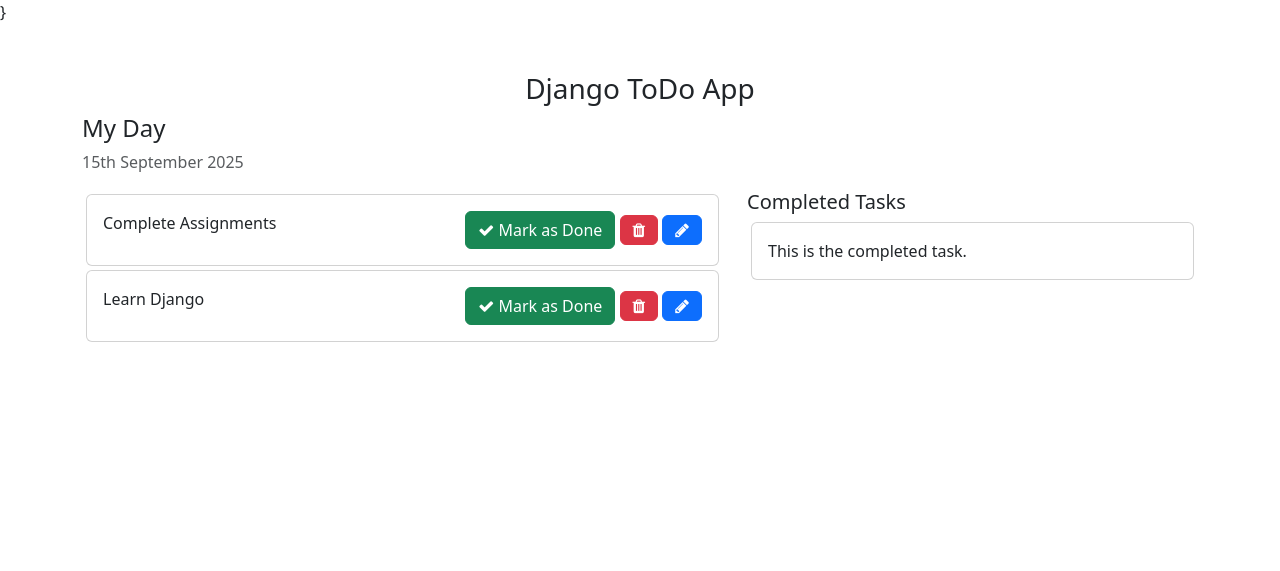
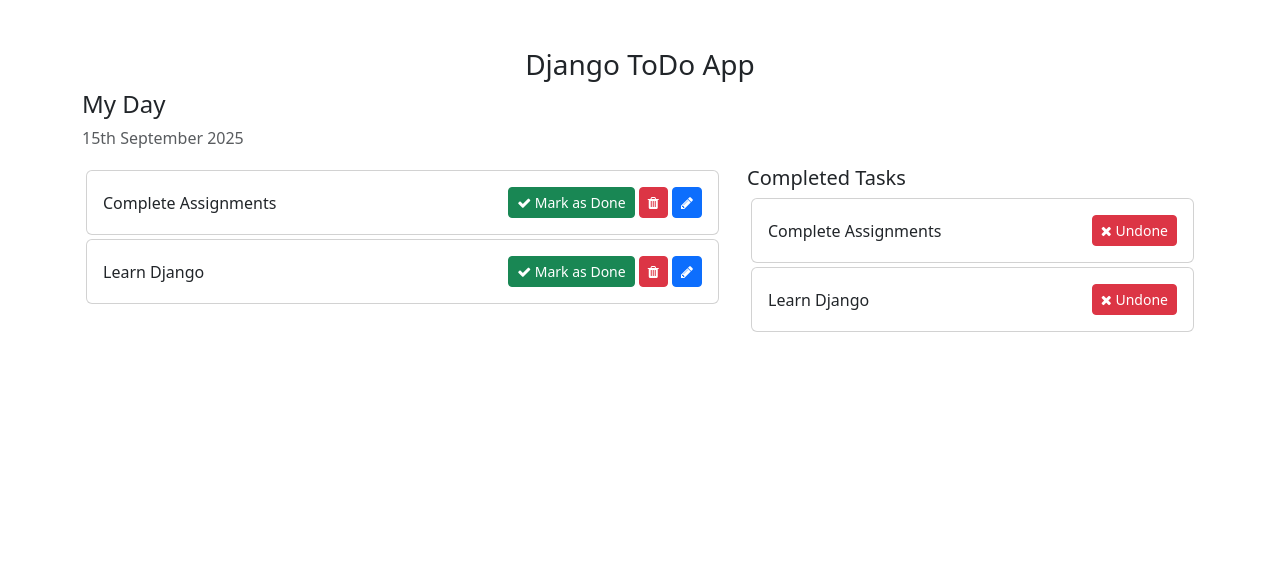
Before and after one commit to JonathanManzanoDiaz/todo-django, a Django app: template templates/home.html in a window 1280 px wide. Shown: the top 571 px of the page. Run offline with Django 5.2, Linux system fonts and the light colour scheme; the template is opened without the code that fills it: values that come from a table or form of the project are taken from there, others are empty; data comes from the database, SQL or seed files in the repository; both versions use the stored data as it was after the commit.

Commit message:
Completed the ToDo App with Django

```diff
--- a/templates/home.html
+++ b/templates/home.html
@@ -1,4 +1,4 @@
-{% load static %}}
+{% load static %}
 <!DOCTYPE html>
 <html lang="en">
 
@@ -34,29 +34,41 @@
                 <!-- List of all the tasks for the day -->
                 {% for task in tasks %}
                 <div class="card m-1">
-                    <div class="card-body">
-                        {{ task.task }} <!-- Aquí podrías mostrar el campo de tu modelo -->
-                        <span style="position: relative; float: right;">
-                            <a class="btn btn-success"><i class="fa fa-check"></i> Mark as Done</a>
-                            <a class="btn btn-danger"><i class="fa fa-trash"></i></a>
-                            <a class="btn btn-primary"><i class="fa fa-pencil"></i></a>
+                    <div class="card-body d-flex justify-content-between align-items-center">
+                        <span>{{ task.task }}</span>
+                        <span>
+                            <a href="{% url 'mark_as_done' task.pk %}" class="btn btn-success btn-sm">
+                                <i class="fa fa-check"></i> Mark as Done
+                            </a>
+                            <a href="{% url 'delete_task' task.pk %}" class="btn btn-danger btn-sm"><i
+                                    class="fa fa-trash"></i></a>
+                            <a href="{% url 'edit_task' task.pk %}" class="btn btn-primary btn-sm"><i
+                                    class="fa fa-pencil"></i></a>
                         </span>
                     </div>
                 </div>
                 {% endfor %}
+            </div>
 
-
-            </div>
             <div class="col-md-5 col-lg-5">
                 <h5>Completed Tasks</h5>
                 <!-- List of all the tasks that have completed -->
+                {% for task in completed_tasks %}
                 <div class="card m-1">
-                    <div class="card-body">
-                        This is the completed task.
+                    <div class="card-body d-flex justify-content-between align-items-center">
+                        <span>{{ task.task }}</span>
+                        <span>
+                            <a href="{% url 'mark_as_undone' task.pk %}" class="btn btn-danger btn-sm">
+                                <i class="fa fa-times"></i> Undone
+                            </a>
+                        </span>
                     </div>
                 </div>
+                {% endfor %}
             </div>
+
         </div>
+
         <div class="row">
             <div class="col-md-6 col-lg-6 p-0" style="position: absolute; bottom: 50px;">
                 <!-- To Do Form -->
@@ -65,9 +77,9 @@
                     <div class="form-group">
                         <span style="display: flex;">
                             <input type="text" name="task" class="form-control" placeholder="Add a task">
-                            <button type="submit" class="btn btn-primary" style="width: 200px;"><i
-                                    class="fa fa-plus"></i>
-                                Add</button>
+                            <button type="submit" class="btn btn-primary" style="width: 200px;">
+                                <i class="fa fa-plus"></i> Add
+                            </button>
                         </span>
                     </div>
                 </form>
--- a/todo/urls.py
+++ b/todo/urls.py
@@ -3,5 +3,14 @@ from django.urls import path
 
 
 urlpatterns = [
+    # Add task
     path('addTask/', views.addTask, name='addTask'),
+    #Mark as done
+    path('mark_as_done/<int:pk>/', views.mark_as_done, name='mark_as_done'),
+    # Mark as undone
+    path('mark_as_undone/<int:pk>/', views.mark_as_undone, name='mark_as_undone'),
+    # Delete Task
+    path('delete_task/<int:pk>/', views.delete_task, name='delete_task'),
+    # Edit task
+    path('edit_task/<int:pk>/', views.edit_task, name='edit_task'),
 ]
--- a/todo_main/views.py
+++ b/todo_main/views.py
@@ -5,7 +5,11 @@ from todo.models import Task
 
 def home(request):
     tasks = Task.objects.filter(is_completed=False).order_by('-updated_at')
+    completed_tasks = Task.objects.filter(is_completed=True)
+
+    print(completed_tasks)
     context = {
         'tasks': tasks,
+        'completed_tasks': completed_tasks,
     }
     return render(request, 'home.html', context)
```
Also changed, not shown: templates/edit_task.html (added, +47 -0 lines), todo/views.py (+34 -1 lines), db.sqlite3.
